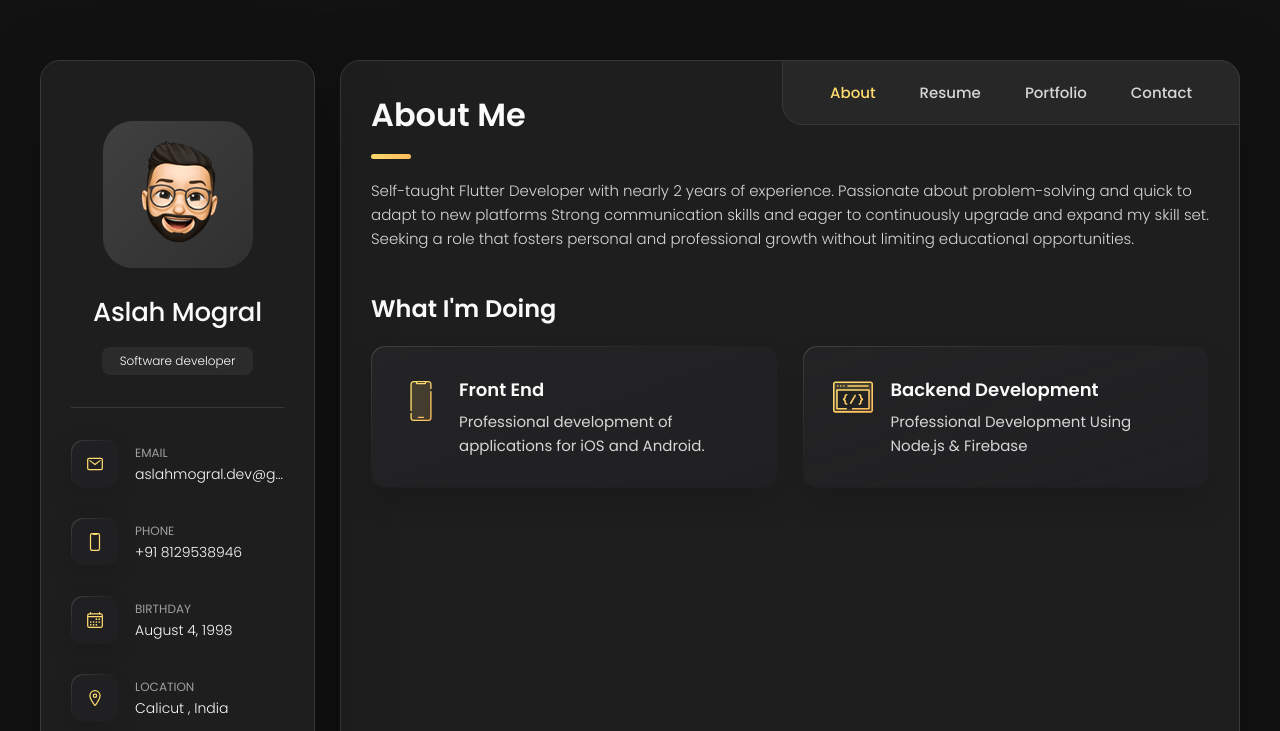
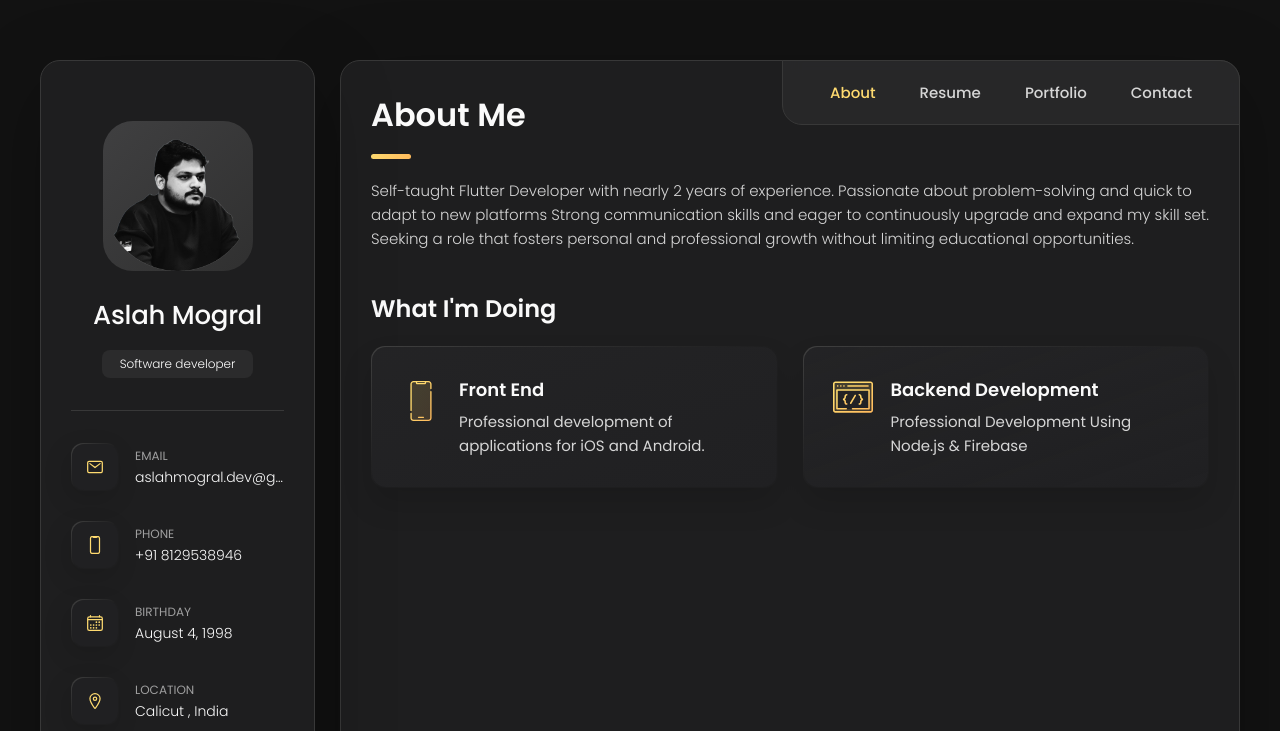
Before and after one commit to aslahmogral/aslahmogral.dev, a plain HTML site: page index.html in a window 1280 px wide. Shown: the top 731 px of the page. Drawn offline with nearby package versions, Linux system fonts and the light colour scheme.

Commit message:
added p image

```diff
--- a/index.html
+++ b/index.html
@@ -42,7 +42,7 @@
       <div class="sidebar-info">
 
         <figure class="avatar-box">
-          <img src="./assets/images/my-avatar.png" alt="Richard hanrick" width="80">
+          <img src="./assets/images/aslah.png" alt="Richard hanrick" width="80">
         </figure>
 
         <div class="info-content">
```
Also changed, not shown: assets/images/aslah.png (added).
